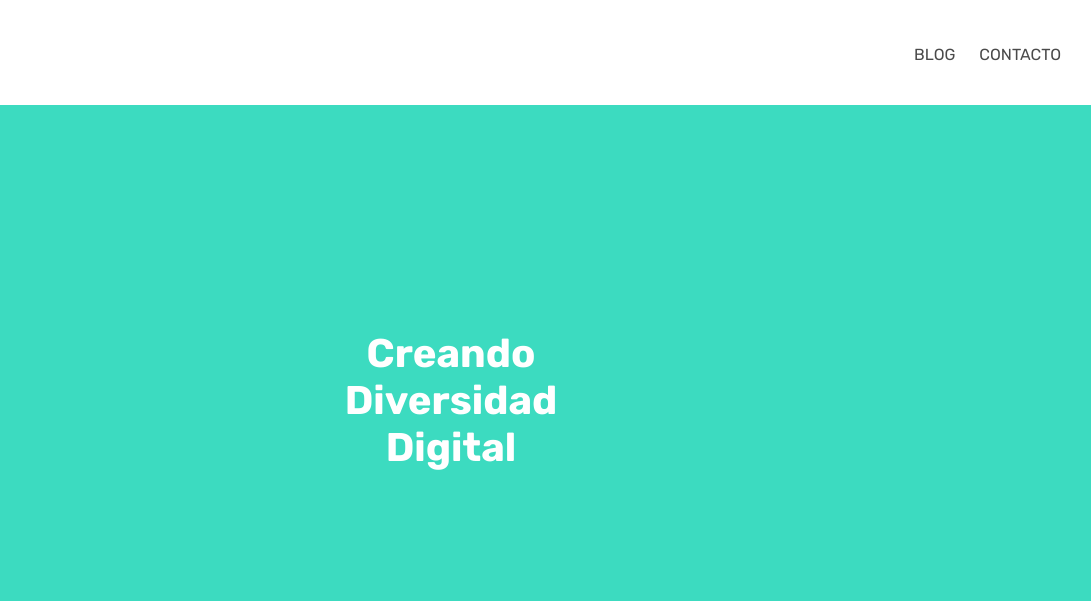
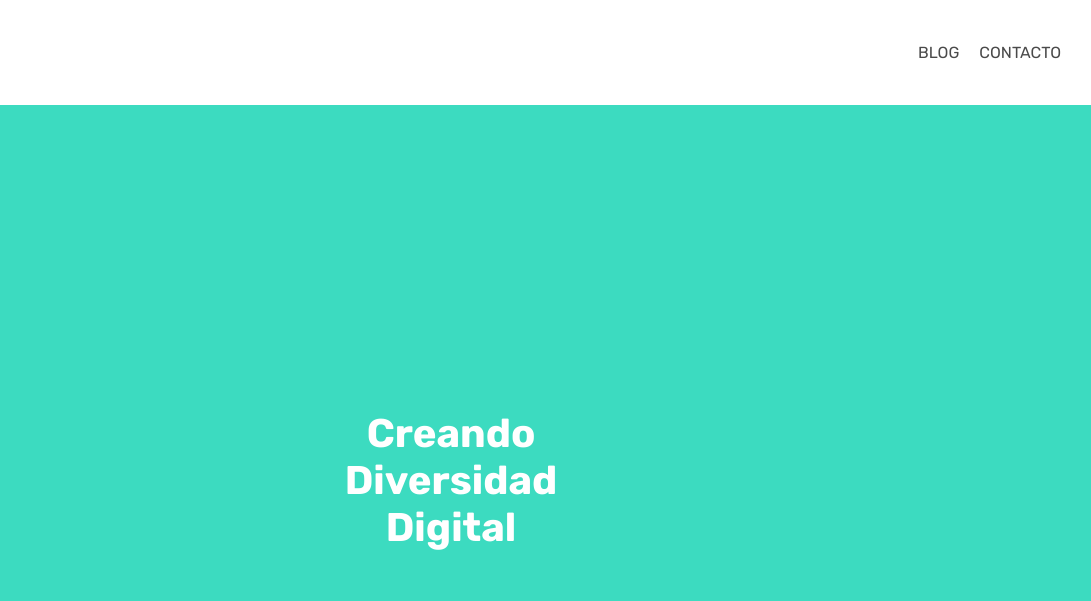
Before and after one commit to Adalab/modulo-1-evaluacion-intermedia-pauladelavictoria, a plain HTML site: page index.html in a window 1280 px wide. Shown: the top 601 px of the page, 189-1280 px from the left. Drawn offline with Linux system fonts and the light colour scheme.

Commit message:
fapplies the improvements suggested

```diff
--- /dev/null
+++ b/css/style.css
@@ -0,0 +1,71 @@
+* {
+  margin: 0;
+  padding: 0;
+  list-style: none;
+  text-decoration: none;
+  border: none;
+  outline: none;
+  box-sizing: border-box;
+  color: inherit;
+  font-family: "Rubik", sans-serif;
+}
+
+.homeheader {
+  width: 100%;
+  text-align: center;
+  background-color: white;
+  padding-top: 10px;
+  position: fixed;
+  top: 0;
+  z-index: 1;
+}
+
+.ul {
+  display: flex;
+  justify-content: center;
+  }
+
+.headermenu {
+  text-transform: uppercase;
+  display: block;
+  font-size: 16px;
+  color: #4a4a4a;
+  padding: 10px 10px 13px 10px;
+
+}
+
+.main {
+  background-color: #3cdbc0;
+  height: 120vh;
+  width: 100%;
+  display: flex;
+  align-items: center;
+  justify-content: center;
+  text-align: center;
+}
+
+.maintitle {
+  color: #ffffff;
+  font-size: 30px;
+  text-transform: capitalize;
+  text-align: center;
+  width: min-content;
+  font-weight: 700;
+}
+
+@media all and (min-width: 768px) {
+  .homeheader {
+    padding: 20px 20px 20px 30px;
+    display: flex;
+    justify-content: space-between;
+    align-items: center;
+  }
+
+  .headermenu {
+    padding-bottom: 10px;;
+  }
+
+  .maintitle {
+    font-size: 40px;
+  }
+}
--- a/index.html
+++ b/index.html
@@ -4,31 +4,29 @@
     <meta charset="UTF-8">
     <meta http-equiv="X-UA-Compatible" content="IE=edge">
     <meta name="viewport" content="width=device-width, initial-scale=1.0">
+
     <title>Evaluacion intermedia</title>
-
-    <link rel="stylesheet" href="./style.css">
 
     <link rel="preconnect" href="https://fonts.gstatic.com">
     <link href="https://fonts.googleapis.com/css2?
     family=Rubik:wght@400;700&display=swap" rel="stylesheet">
 
+    <link rel="stylesheet" href="./css/style.css">
+
 </head>
 <body>
-
     <header class="homeheader">
-        <a class="logoadalab" href="https://adalab.es/" target="_blank"><img src="./images/adalab-logo-155x61.png" alt="Logo Adalab" /></a>
+        <a class="logoadalab" href="https://adalab.es/" target="_blank"><img src="./images/adalab-logo-155x61.png" alt="Logo Adalab" title="Logo Adalab" /></a>
         <nav class="nav">
-            <a class="headermenu" href="https://adalab.es/blog/" target="_blank">Blog</a>
-            <a class="headermenu" href="https://adalab.es/contacto/" target="_blank">Contacto</a>
+           <ul class="ul">
+               <li><a title="enlace al blog de Adalab" class="headermenu" href="https://adalab.es/blog/" target="_blank">Blog</a></li>
+               <li><a title="enlace a la página de contacto de Adalab"class="headermenu" href="https://adalab.es/contacto/" target="_blank">Contacto</a></li>
+           </ul>
         </nav>
     </header>
 
     <main class="main">
-        <h1 class="tittle">
-        <span>Creando</span>
-        <span>Diversidad</span>
-        <span>Digital</span>
-        </h1>
+        <h1 class="maintitle">creando diversidad digital</h1>
     </main>
 
 
--- a/style.css
+++ /dev/null
@@ -1,79 +0,0 @@
-* {
-    margin: 0;
-    padding: 0;
-    list-style: none;
-    text-decoration: none;
-    border: none;
-    outline: none;
-    box-sizing: border-box;
-    color: inherit;
-    font-family: 'Rubik', sans-serif;
-    }
-
-.homeheader {
-  width: 100%;
-  text-align: center;
-  background-color: white;
-  padding-top: 10px;
-  padding-bottom: 13px;
-  position: fixed;
-  top: 0;
-  z-index: 1;
-}
-
-.nav {
-  margin-top: 10px;
-}
-
-.headermenu {
-  text-transform: uppercase;
-  font-size: 16px;
-  color: #4a4a4a;
-  padding-right: 10px;
-  padding-left: 10px;
-}
-
-.main {
-  background-color: #3CDBC0;
-  height: 100vh;
-  width: 100%;
-  display: flex;
-  align-items: center;
-  justify-content: center;
-  text-align: center;
-}
-
-.tittle {
-  color: #FFFFFF;
-  font-size: 30px;
-}
-
-span {
-  display: block;
-  font-weight: 700;
-}
-
-@media all and (min-width: 768px) {
-
-  .homeheader {
-    padding-top: 0px;
-    padding-bottom: 0px;
-    padding-right: 20px;
-  }
-
-  .logoadalab {
-    float: left;
-    margin-left: 30px;
-     margin-top: 20px;
-    margin-bottom: 20px;
-  }
-
-  .nav {
-    float: right;
-    margin-top: 45px;
-  }
-
-  span {
-    font-size: 40px;
-  }
-}
```
